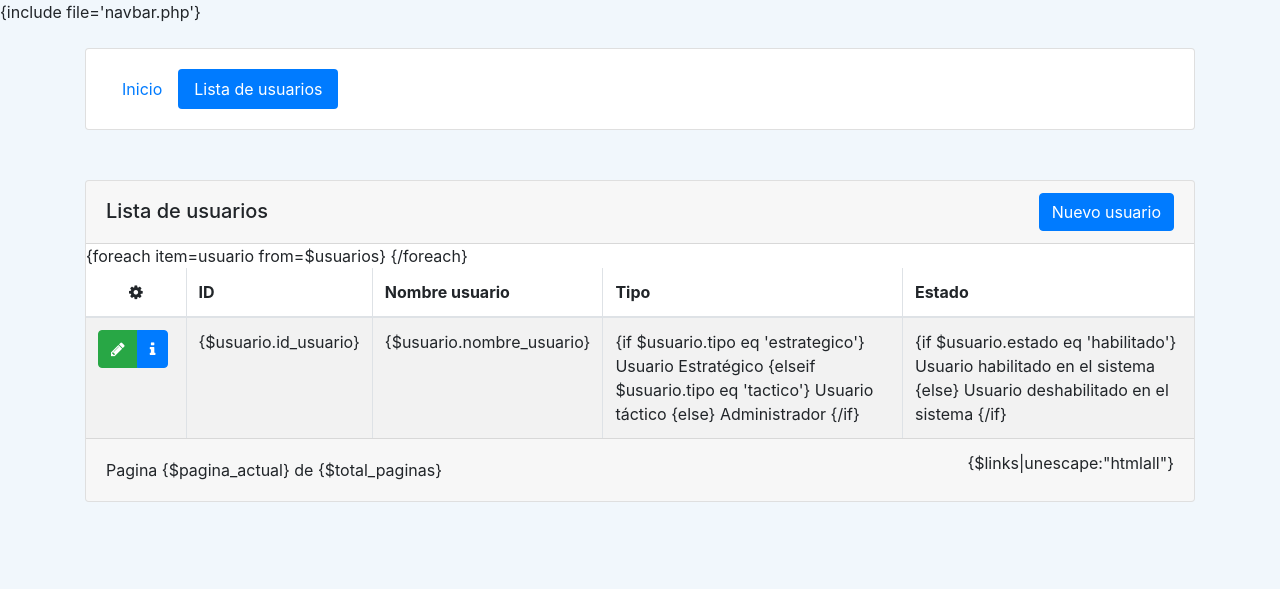
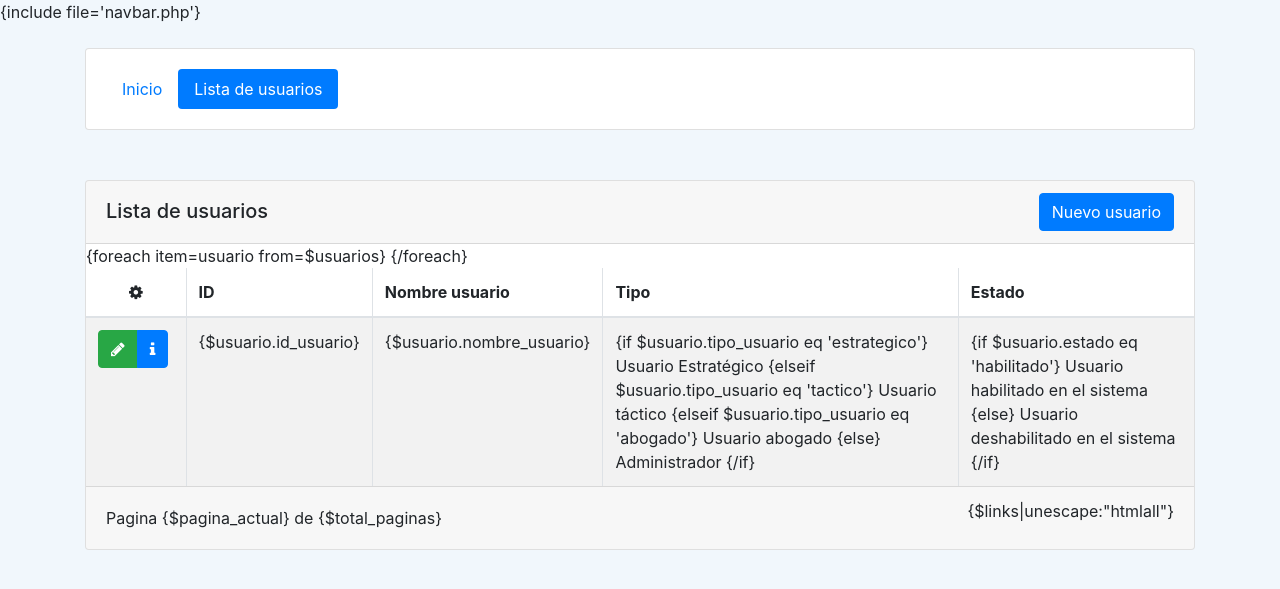
Before and after one commit to jrg96/api, a CodeIgniter app: the page made by application/views/templates/usuario_lista.php in a window 1280 px wide. Shown: the top 589 px of the page. Run offline with CodeIgniter, Linux system fonts and the light colour scheme.

Commit message:
Despliegue correcto de rol

```diff
--- a/application/views/templates/usuario_lista.php
+++ b/application/views/templates/usuario_lista.php
@@ -75,10 +75,12 @@
                                         <td>{$usuario.id_usuario}</td>
                                         <td>{$usuario.nombre_usuario}</td>
                                         <td>
-										{if $usuario.tipo eq 'estrategico'}
+										{if $usuario.tipo_usuario eq 'estrategico'}
 										Usuario Estratégico
-										{elseif $usuario.tipo eq 'tactico'}
+										{elseif $usuario.tipo_usuario eq 'tactico'}
 										Usuario táctico
+										{elseif $usuario.tipo_usuario eq 'abogado'}
+										Usuario abogado
 										{else}
 										Administrador
 										{/if}
```
